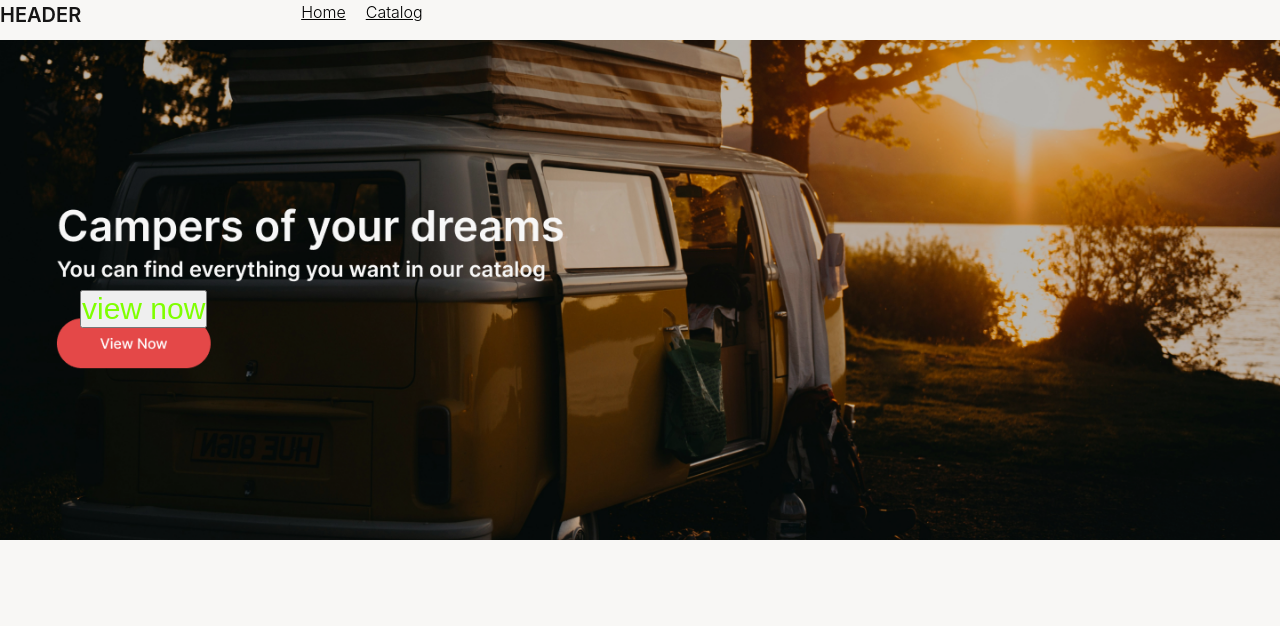
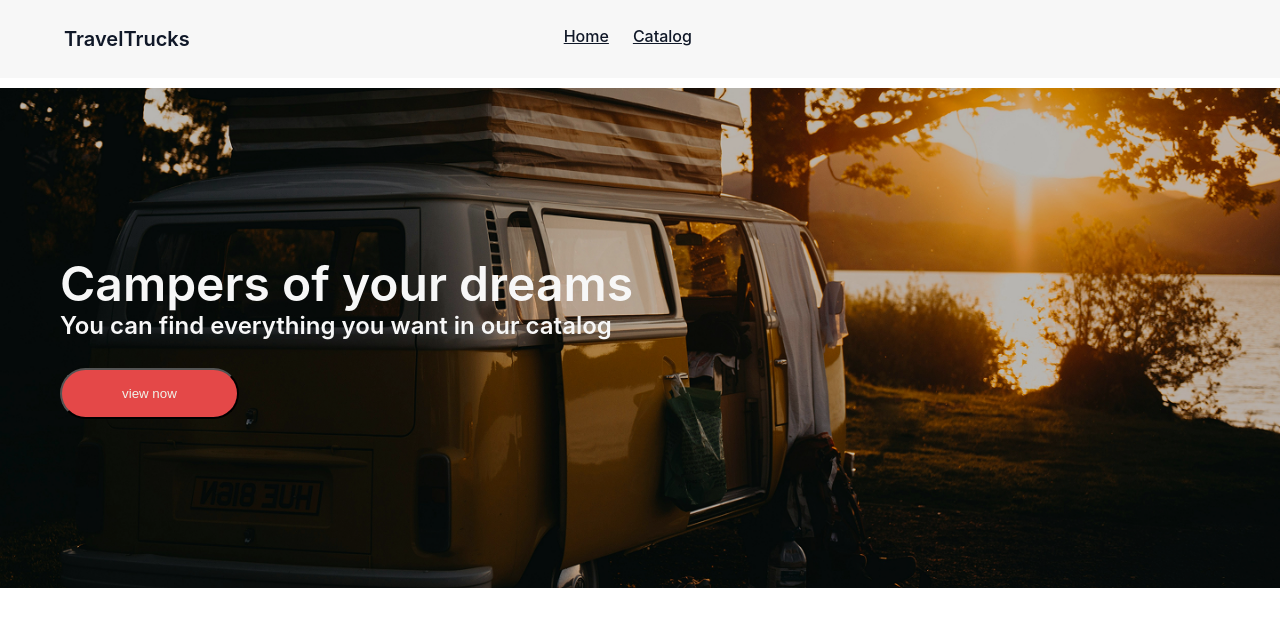
Before and after one commit to edelaida/travel-trucks, a React (Vite) app: page / in a window 1280 px wide. Shown: the top 626 px of the page. Built offline with nearby package versions, Linux system fonts and the light colour scheme.

Commit message:
format catalog

```diff
--- a/src/App.jsx
+++ b/src/App.jsx
@@ -3,6 +3,7 @@ import { Catalog} from "./pages/Catalog.jsx";
 import { HomePages } from "./pages/HomePages.jsx";
 import {NotFound} from './pages/NotFound.jsx'
 import { Layout } from "./components/Layout.jsx";
+import { Cart } from "./pages/Cart.jsx";
 
 
 export const App = () => {
@@ -10,10 +11,11 @@ export const App = () => {
     <div>
       <Routes>
         <Route path='/' element={<Layout/>} >
-        <Route index element={<HomePages />} />
-        <Route path='campers' element={<Catalog />} />
+          <Route index element={<HomePages />} />
+          <Route path='campers' element={<Catalog />} />
+          <Route path='campers/id' element={<Cart />} />
           <Route path='*' element={<NotFound />} />
-          </Route>
+        </Route>
       </Routes>
     </div>
   );
--- a/src/components/Layout.jsx
+++ b/src/components/Layout.jsx
@@ -1,15 +1,14 @@
-import { Link, Outlet } from "react-router-dom"
-import css from "../components/Header/Header.module.css";
-//import { Header } from "./Header/Header";
+import { NavLink, Outlet } from "react-router-dom"
+import css from "./Layout.module.css";
 
 export const Layout = () => {
     return (
     <>
       <section className={css.block}>
-            <span className={css.logo}>HEADER</span>
+      <span className={css.logo}>TravelTrucks</span>
        <div className={css.nav} >
-        <Link to='/' className={css.menu}>Home</Link>
-        <Link to='/campers' className={css.menu}>Catalog</ Link>
+        <NavLink to='/' className={css.menu}>Home</NavLink>
+        <NavLink to='/campers' className={css.menu}>Catalog</ NavLink>
        </div>
       </section>
         <Outlet />
--- /dev/null
+++ b/src/components/Layout.module.css
@@ -0,0 +1,34 @@
+.block {
+    display: flex;
+    gap: 350px;
+   border-bottom-width: 1px;
+   padding-top: 24px;
+   padding-right: 64px;
+   padding-bottom: 24px;
+   padding-left: 64px;
+   background-color: #F7F7F7;
+  }
+  .logo {
+    font-weight: 600;
+    font-size: 20px;
+    color: #101828;
+  }
+  .nav {
+    /* padding-left: 200px; */
+    list-style: none;
+  }
+  .menu {
+    color: #101828;
+    display: inline;
+    margin-left: 24px;
+    cursor: pointer;
+    transition: opacity 500ms ease;
+    font-weight: 500;
+    font-size: 16px;
+    line-height: 24px;
+    letter-spacing: 0%;
+    text-align: center;
+  }
+  .menu:hover {
+     color: crimson;
+  }
--- a/src/components/TrucksCart/TrucksCart.jsx
+++ b/src/components/TrucksCart/TrucksCart.jsx
@@ -5,12 +5,31 @@ import css from "./TrucksCart.module.css";
 export const TrucksCart = ({ camper }) => {
   const picture = camper.gallery[0];
 
-    return (
-      <li key={camper.id}> <img
+  return (
+
+    <li className={css.cartblock} key={camper.id}>
+      <img
       className={css.card}
       src={picture.original}
       alt={camper.name}
-    /></li>
+      />
+      <section className={css.infocard} >
+        <div className={css.title} >
+          <h2 className={css.name} >{camper.name}</h2>
+          <p className={css.price} > евро {camper.price} </p>
+        </div>
+        <p className={css.camerloc}>{camper.location} </p>
+        <p className={css.descrip} >{camper.description} </p>
+        <div className={css.blockbtn} >
+          <button className={css.btnfiltr}>{camper.transmission} </button>
+          {camper.AC === true && <button className={css.btnfiltr}>AC</button>}
+          {camper.bathroom === true && <button className={css.btnfiltr}>bathroom</button>}
+          {camper.kitchen === true && <button className={css.btnfiltr}>kitchen</button>}
+          {camper.kitchen === true && <button className={css.btnfiltr}>{camper.engine}</button>}
+        </div>
+        <button className={css.btnshow} >Show more</button>
+      </section>
+    </li>
     );
 };
 
--- a/src/components/TrucksCart/TrucksCart.module.css
+++ b/src/components/TrucksCart/TrucksCart.module.css
@@ -1,10 +1,77 @@
-.block {
-    padding-left: 20px;
-    padding-top: 10px;
+.cartblock {
+  display: flex;
+    width: 888;
+    height: 368;
+    gap: 24px;
+    border-radius: 20px;
+    border-width: 1px;
+
   }
   .card {
-    /* display: block; */
-    width: 200px;
-    height: 200px;
-    object-fit: cover;
+    width: 302px;
+    height: 320px;
+    border-radius: 10px;
   }
+  .infocard {
+    display: block;
+  }
+  .title {
+    display: flex;
+    justify-content: space-between;
+  }
+  .name {
+    font-family: Inter;
+    font-weight: 600;
+    font-size: 24px;
+    line-height: 32px;
+  }
+  .price {
+    font-family: Inter;
+    font-weight: 600;
+    font-size: 24px;
+    line-height: 32px;
+  }
+  .camerloc {
+    margin-top: 10px;
+    margin-bottom: 20px;
+    font-weight: 400;
+    font-size: 16px;
+    line-height: 24px;
+  }
+  .descrip {
+   width: 525px;
+   white-space: nowrap;
+   overflow: hidden;
+   text-overflow: ellipsis;
+  }
+  .blockbtn {
+    display: flex;
+    gap: 10px;
+    margin-top: 24px;
+    margin-bottom: 60px;
+  }
+  .btnfiltr {
+    min-width: 87px;
+    height: 48px;
+    border-radius: 50px;
+    padding-top: 12px;
+    padding-right: 18px;
+    padding-bottom: 12px;
+    padding-left: 18px;
+    mix-blend-mode: Multiply;
+    background-color: #F2F4F7;
+    border: none;
+  }
+  .btnshow {
+    width: 166;
+    height: 56;
+    gap: 10px;
+    border-radius: 200px;
+    padding-top: 16px;
+    padding-right: 60px;
+    padding-bottom: 16px;
+    padding-left: 60px;
+    background-color: #E44848;
+    color: #F2F4F7;
+    border: none;
+  }
--- a/src/index.css
+++ b/src/index.css
@@ -8,7 +8,7 @@
  padding: 0;
 }
 body {
-  background: #f8f7f5;
+  background: white;
   color: rgb(22, 21, 21);
 }
 
--- /dev/null
+++ b/src/pages/Cart.jsx
@@ -0,0 +1,13 @@
+import { useParams } from "react-router-dom";
+
+export const Cart = () => {
+    const { id } = useParams();
+console.log(useParams());
+
+  return (
+      <div >
+        <h3> CART</h3>
+      </div>
+
+  );
+}
--- a/src/pages/Catalog.jsx
+++ b/src/pages/Catalog.jsx
@@ -3,6 +3,8 @@ import {TrucksCart} from "../components/TrucksCart/TrucksCart.jsx";
 import { useDispatch, useSelector } from "react-redux";
 import { fetchCampers } from "../redux/campers/operations";
 import { selectCampers } from "../redux/campers/selectors.js";
+import css from './Catalog.module.css';
+
 
 export const Catalog = () => {
   const dispatch = useDispatch();
@@ -24,18 +26,32 @@ export const Catalog = () => {
 
 
   return (
-    <div>
-      <h2>Products</h2>
-      <ul >
+    <div className={css.container} >
+      <section className={css.location} >
+        <p className={css.lll} >Location</p>
+        <p className={css.lmap} >Kyiv, Ukraine</p>
+
+      <p className={css.namefiltr} >Filters</p>
+        <h3 className={css.namevehicle} >Vehicle equipment</h3>
+        <div className={css.btnsection} >
+        <button className={css.btnequip}>AC</button>
+      <button className={css.btnequip}>Automatic</button>
+      <button className={css.btnequip}>kitchen</button>
+      <button className={css.btnequip}>TV</button>
+      <button className={css.btnequip}>bathroom</button>
+        </div>
+         <button className={css.btnsearch}>Search</button>
+      </section>
+      <ul className={css.sectioncard}  >
         {user &&
           user.length > 0 &&
           user.map((item) => {
             return (
-              <TrucksCart key={item.id}
+             <TrucksCart key={item.id}
               camper ={item} />
             );
           })}
-      </ul>
+        </ul>
       {/* {query.length !== 0 && <LoadMoreBtn onSearchPage={onSearchPage} />} */}
     </div>
   );
--- /dev/null
+++ b/src/pages/Catalog.module.css
@@ -0,0 +1,83 @@
+.container{
+    display: flex;
+    margin: 0 auto;
+}
+.location {
+    margin-top: 30px;
+    margin-left: 30px;
+    flex-direction: column;
+    width: 360px;
+}
+.lll {
+    font-family: Inter;
+    font-weight: 400;
+    font-size: 16px;
+    line-height: 24px;
+    margin-bottom: 10px;
+}
+.lmap {
+    padding-top: 5px;
+    padding-bottom: 5px;
+    background-color: #F7F7F7;
+    color: #101828;
+    font-weight: 400;
+    font-size: 16px;
+    line-height: 24px;
+    border: none;
+}
+.namefiltr {
+    font-family: Inter;
+    font-weight: 500;
+    font-size: 16px;
+    line-height: 24px;
+    letter-spacing: 0%;
+    margin-top: 20px;
+    margin-bottom: 20px;
+}
+.namevehicle {
+    font-family: Inter;
+    font-weight: 600;
+    font-size: 20px;
+    line-height: 24px;
+    letter-spacing: 0%;
+    margin-bottom: 20px;
+}
+
+.sectioncard {
+   display: flex;
+   flex-direction: column;
+   gap: 24px;
+   margin-top: 30px;
+   margin-left: 30px;
+}
+.btnsection {
+    display: flex;
+    gap: 5px;
+    flex-wrap: wrap;
+}
+.btnequip {
+   /* width: 112;
+   height: 96; */
+   gap: 8px;
+   border-radius: 12px;
+   padding-top: 16px;
+   padding-right: 30px;
+   padding-bottom: 16px;
+   padding-left: 30px;
+   mix-blend-mode: Multiply;
+   border-width: 1px;
+}
+.btnsearch {
+    width: 166;
+    height: 56;
+    gap: 10px;
+    border-radius: 200px;
+    padding-top: 16px;
+    padding-right: 60px;
+    padding-bottom: 16px;
+    padding-left: 60px;
+    background-color: #E44848;
+    color: #F2F4F7;
+    border: none;
+    margin-top: 80px;
+}
--- /dev/null
+++ b/src/pages/Home.module.css
@@ -0,0 +1,55 @@
+.block {
+    display: flex;
+  }
+
+  .presentation {
+    margin: 10px 0;
+    background-image: url('../components/images/picture.png');
+    background-repeat: no-repeat;
+    /* background: url('../components/images/fon.png') no-repeat; */
+    width: 100%;
+    height: 500px;
+    background-size: cover;
+    background-position: center;
+    position: relative;
+  }
+  .titlecamper {
+    padding-top: 180px;
+    padding-left: 60px;
+    font-family: Inter;
+    font-weight: 600;
+    font-size: 48px;
+    line-height: 32px;
+    letter-spacing: 0%;
+    color: #F7F7F7;
+  }
+  .catalog {
+    padding-left: 60px;
+    padding-top: 10px;
+    font-family: Inter;
+    font-weight: 600;
+    font-size: 24px;
+    line-height: 32px;
+    letter-spacing: 0%;
+    color: #F7F7F7;
+  }
+
+  .btnclick {
+    position: absolute;
+    top: 280px;
+    left: 60px;
+    background-color: #E44848;
+    color: rgb(239, 243, 234);
+    width: 173;
+    height: 56;
+    gap: 10px;
+    border-radius: 200px;
+    padding-top: 16px;
+    padding-right: 60px;
+    padding-bottom: 16px;
+    padding-left: 60px;
+
+  }
+  .btnclick:hover {
+     background-color: rgb(66, 11, 11);
+}
--- a/src/pages/HomePages.jsx
+++ b/src/pages/HomePages.jsx
@@ -1,8 +1,12 @@
-import { Header } from "../components/Header/Header";
+import css from "./Home.module.css";
 
 export const HomePages = () => {
 
     return (
-      <div >  <Header/></div>
+      <div className={css.presentation} >
+        <h1 className={css.titlecamper} >Campers of your dreams</h1>
+        <p className={css.catalog} >You can find everything you want in our catalog</p>
+          <button className={css.btnclick} >view now</button>
+        </div>
     );
   };
--- a/src/pages/NotFound.jsx
+++ b/src/pages/NotFound.jsx
@@ -1,9 +1,10 @@
 export const NotFound = () => {
     return <div>
      <h2> Not Found </h2>
-        <img
+        {/* <img
         src="https://admiral.digital/wp-content/uploads/2023/08/404_page-not-found.png"
         width={1000}
-      />
+      /> */}
+      <p>Go <a href='/' >Home</a></p>
     </div>
 };
```
Also changed, not shown: src/components/images/fon.png (deleted), src/components/images/picture.png (added). Lines whose indentation alone changed are shown as unchanged.
